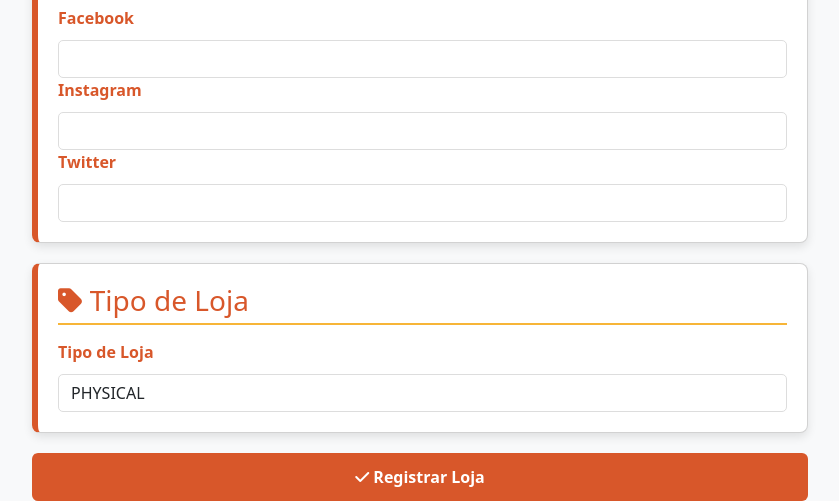
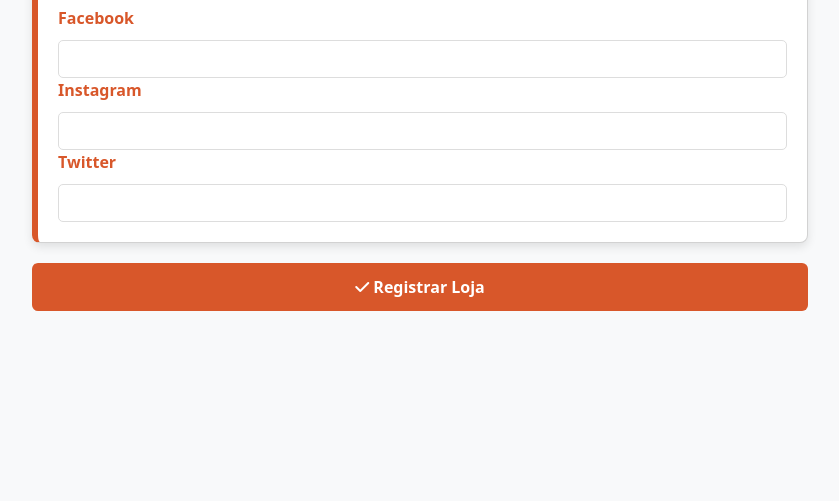
Before and after one commit to Erick0011/Mercangola, a Flask app: page /register_store_owner in a window 1280 px wide. Shown: the part 1940-2441 px from the top of the page, without its empty margins (220-1059 px from the left). After the commit the page ends 2251 px from the top, so only its background shows below. Run offline with Flask 3, Linux system fonts and the light colour scheme; some libraries are stand-ins or nearby versions.

Commit message:
aaaaaaaaaaaaaaaahhhhhhhhhhhhhhh

```diff
--- a/app/services/create_store_owner.py
+++ b/app/services/create_store_owner.py
@@ -54,7 +54,7 @@ def create_store_owner(form):
             subscription_fee=0.0,
             expiration_date=get_local_time() + timedelta(days=7),
 
-            store_type=form.store_type.data,
+
         )
 
         db.session.add(store)
--- a/app/services/form_StoreOwnerRegistration.py
+++ b/app/services/form_StoreOwnerRegistration.py
@@ -35,7 +35,5 @@ class StoreOwnerRegistrationForm(FlaskForm):
     twitter = StringField("Twitter", validators=[Optional(), URL()])
 
 
-    # Tipo de loja
-    store_type = SelectField("Tipo de Loja", choices=[(t.value, t.name) for t in StoreType], validators=[DataRequired()])
 
     submit = SubmitField("Registrar Loja")
--- a/app/templates/public/register_store_owner.html
+++ b/app/templates/public/register_store_owner.html
@@ -179,12 +179,6 @@
             <label>{{ form.twitter.label }}</label> {{ form.twitter(class="form-control") }}
         </div>
 
-        <!-- Tipo de Loja -->
-        <div class="card">
-            <h3><i class="fas fa-tag"></i> Tipo de Loja</h3>
-            <label>{{ form.store_type.label }}</label> {{ form.store_type(class="form-control") }}
-        </div>
-
         <button type="submit" class="btn btn-primary w-100"><i class="fas fa-check"></i> Registrar Loja</button>
     </form>
 </div>
```
